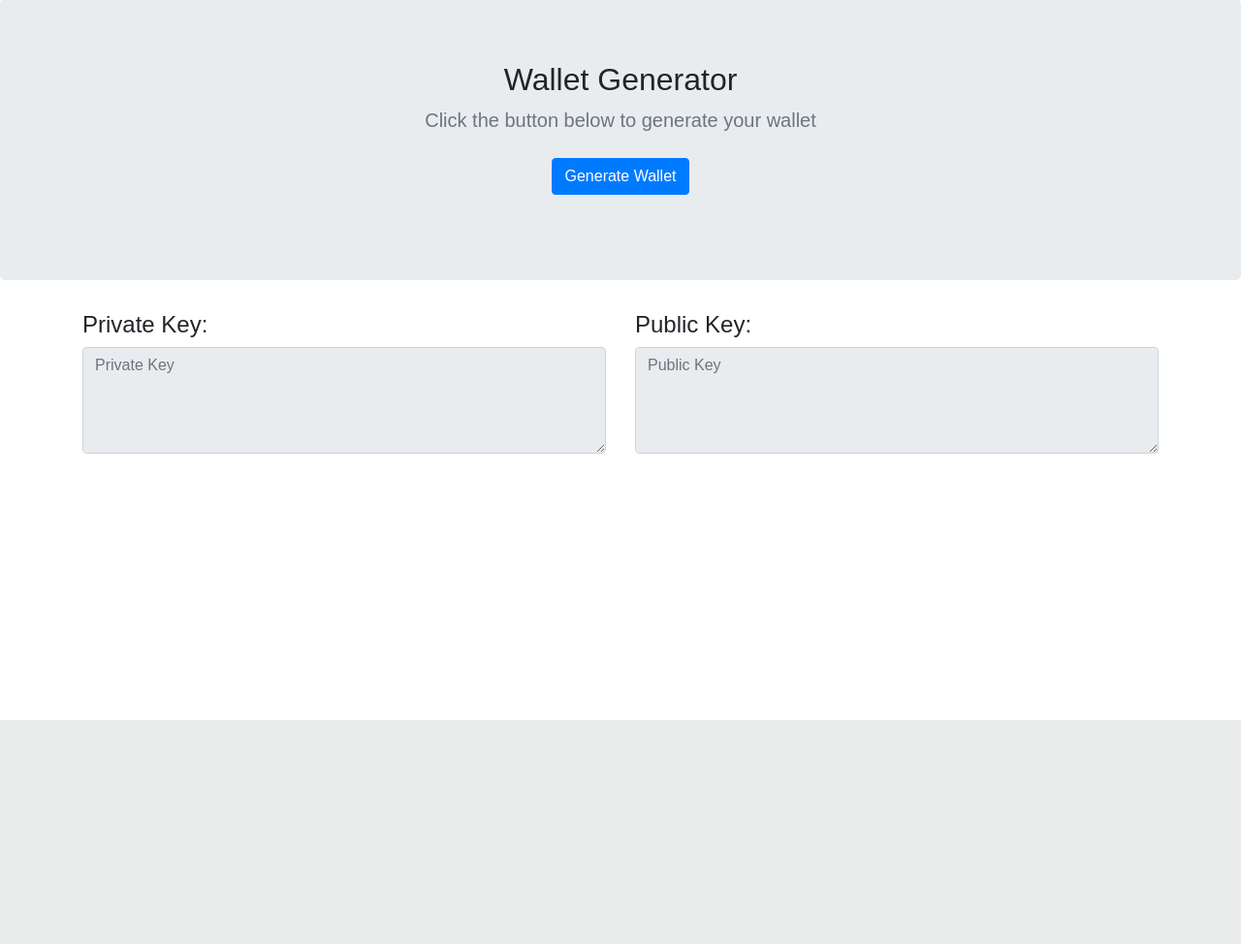
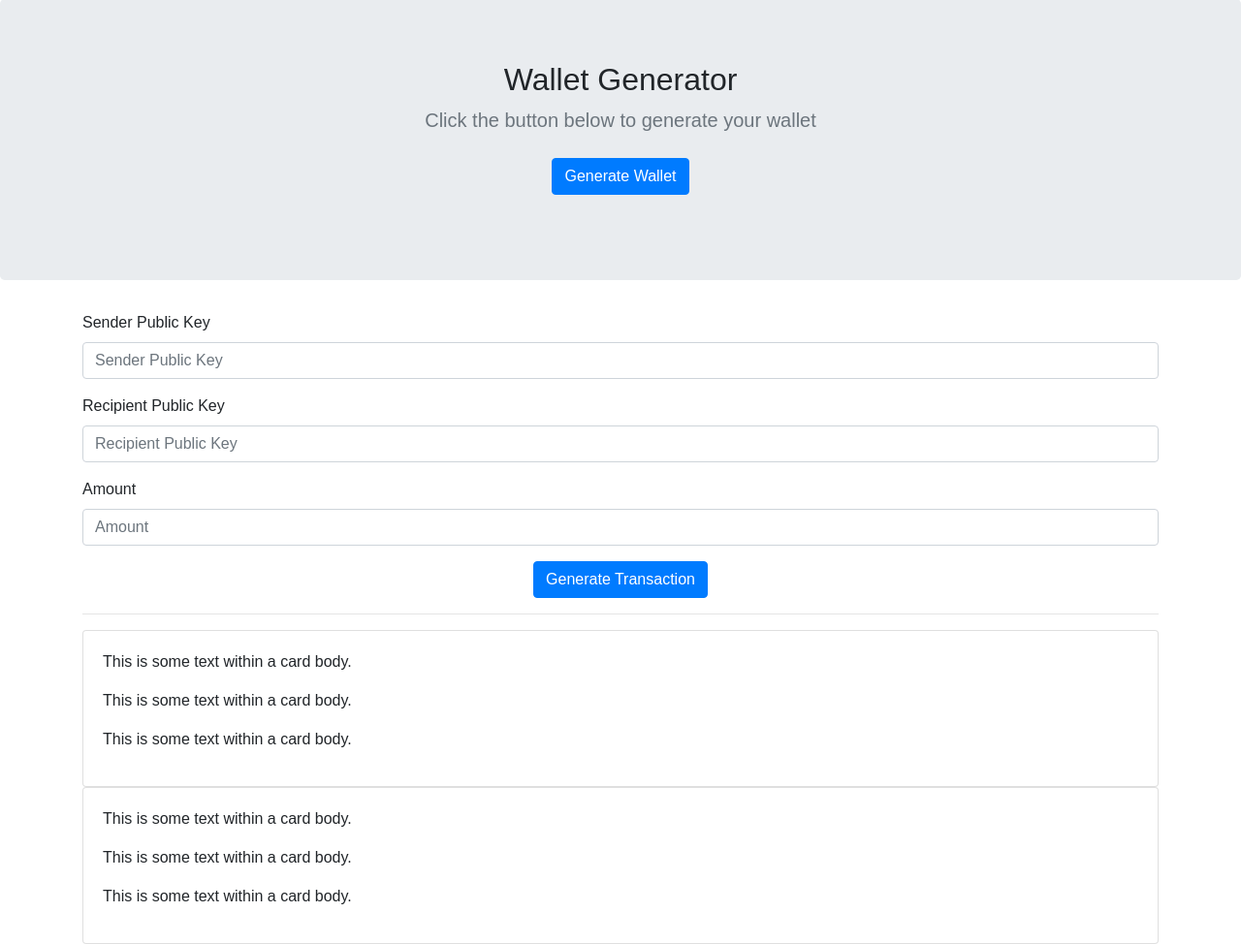
Before and after one commit to Nutod/dcs, a Flask app: page / in a window 1280 px wide. Shown: the part 57-1031 px from the top of the page at 97% size. Before the commit the page ends 800 px from the top, so only its background shows below. Run offline with Flask 2, Linux system fonts and the light colour scheme; some libraries are stand-ins or nearby versions.

Commit message:
Added new changes to index

```diff
--- a/services/client/app.py
+++ b/services/client/app.py
@@ -1,24 +1,30 @@
 from pyfiglet import Figlet
-from flask import Flask, request, render_template, jsonify
+from flask import Flask
+from flask import request, render_template, jsonify
 from flask_sqlalchemy import SQLAlchemy
-from config import BaseConfig
+# from config import BaseConfig
 
 
 font = Figlet(font="starwars")
 
 
 app = Flask(__name__)
-app.config.from_object(BaseConfig)
-db = SQLAlchemy(app)
+# app.config.from_object(BaseConfig)
+# db = SQLAlchemy(app)
 print(font.renderText('SERVER RUNNING...'))
 
 
 # This should not be in conflict with other imports
-from models import *
+# from models import *
 
 
-@app.route('/')
+@app.route('/', methods=['POST', 'GET'])
 def index():
+    if request.method == 'POST':
+        senderPublicKey = request.form['senderPublicKey']
+        recipientAddress = request.form['recipientAddress']
+        amount = request.form['amount']
+        print(amount, senderPublicKey, recipientAddress)
     return render_template('index.html')
 
 
--- a/services/client/config.py
+++ b/services/client/config.py
@@ -1,8 +1,6 @@
 import os
 
-
 class BaseConfig(object):
-   DEBUG = os.environ['DEBUG']
    DB_NAME = os.environ['DB_NAME']
    DB_USER = os.environ['DB_USER']
    DB_PASS = os.environ['DB_PASS']
--- a/services/client/templates/index.html
+++ b/services/client/templates/index.html
@@ -82,6 +82,74 @@
 
       <div class="container">
         <div class="row">
+          <div class="col-md-12">
+            <form id="transactionForm" action="/" method="POST">
+              <div class="form-group">
+                <label for="senderPublicKey">Sender Public Key</label>
+                <input
+                  type="text"
+                  class="form-control"
+                  id="senderPublicKey"
+                  name="senderPublicKey"
+                  placeholder="Sender Public Key"
+                />
+              </div>
+              <div class="form-group">
+                <label for="recipientAddress">Recipient Public Key</label>
+                <input
+                  type="text"
+                  class="form-control"
+                  id="recipientAddress"
+                  name="recipientAddress"
+                  placeholder="Recipient Public Key"
+                />
+              </div>
+              <div class="form-group">
+                <label for="recipientAddress">Amount</label>
+                <input
+                  type="number"
+                  class="form-control"
+                  id="amount"
+                  name="amount"
+                  placeholder="Amount"
+                />
+              </div>
+              <div class="text-center">
+                <button
+                  type="submit"
+                  class="btn btn-primary"
+                  id="initiateTransaction"
+                >
+                  Generate Transaction
+                </button>
+              </div>
+            </form>
+          </div>
+        </div>
+      </div>
+
+      <div class="container">
+        <hr />
+
+        <div class="card">
+          <div class="card-body">
+            <p>This is some text within a card body.</p>
+            <p>This is some text within a card body.</p>
+            <p>This is some text within a card body.</p>
+          </div>
+        </div>
+
+        <div class="card">
+          <div class="card-body">
+            <p>This is some text within a card body.</p>
+            <p>This is some text within a card body.</p>
+            <p>This is some text within a card body.</p>
+          </div>
+        </div>
+      </div>
+
+      <!-- <div class="container">
+        <div class="row">
           <div class="col-md-6">
             <h4>Private Key:</h4>
             <textarea
@@ -115,7 +183,7 @@
             </div>
           </div>
         </div>
-      </div>
+      </div> -->
     </main>
   </body>
   <script
```
Also changed, not shown: services/client/requirements.txt (+7 -2 lines), services/client/templates/make_transaction.html (+21 -21 lines).
